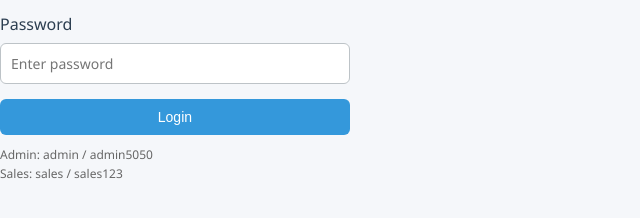
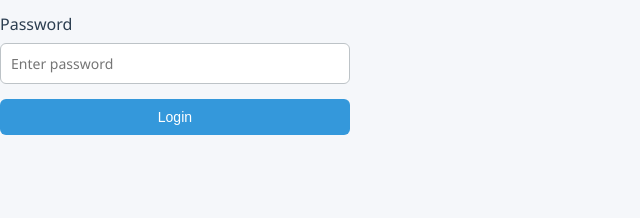
Before and after one commit to WarninGod/hardware-shop-management, a website: page docs/index.html in a window 1280 px wide. Shown: the part 140-358 px from the top of the page, without its empty margins (0-640 px from the left). Drawn offline with Linux system fonts and the light colour scheme.

Commit message:
Update: Sync index.html changes

```diff
--- a/docs/index.html
+++ b/docs/index.html
@@ -23,10 +23,7 @@
                     <input type="password" id="password" placeholder="Enter password" required>
                 </div>
                 <button type="submit" class="btn btn-primary" style="width: 100%;">Login</button>
-                <p style="margin-top: 10px; font-size: 12px; color: #666;">
-                    Admin: admin / admin5050<br>
-                    Sales: sales / sales123
-                </p>
+
             </form>
             <div id="login-error" style="color: red; margin-top: 10px; display: none;"></div>
         </div>
```
